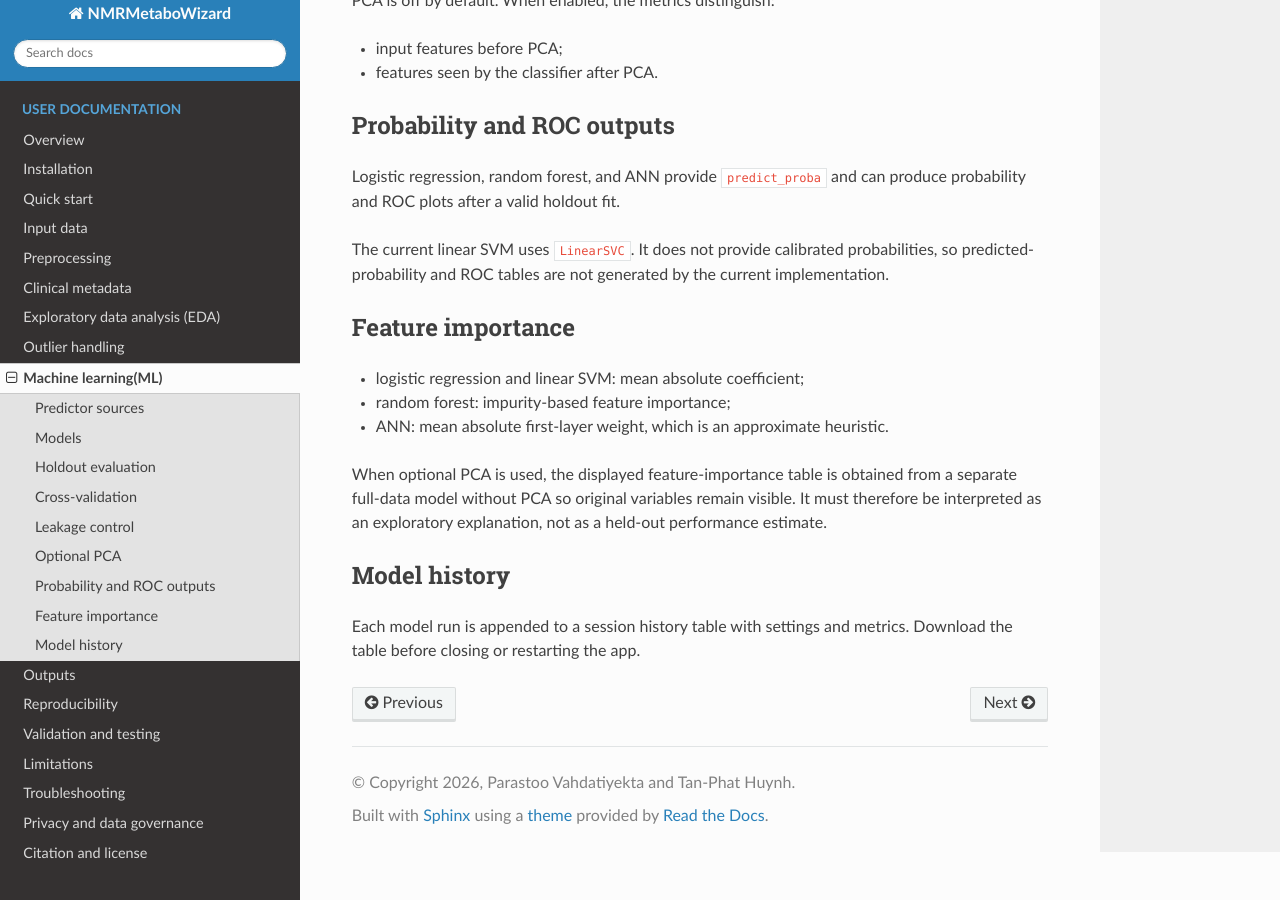
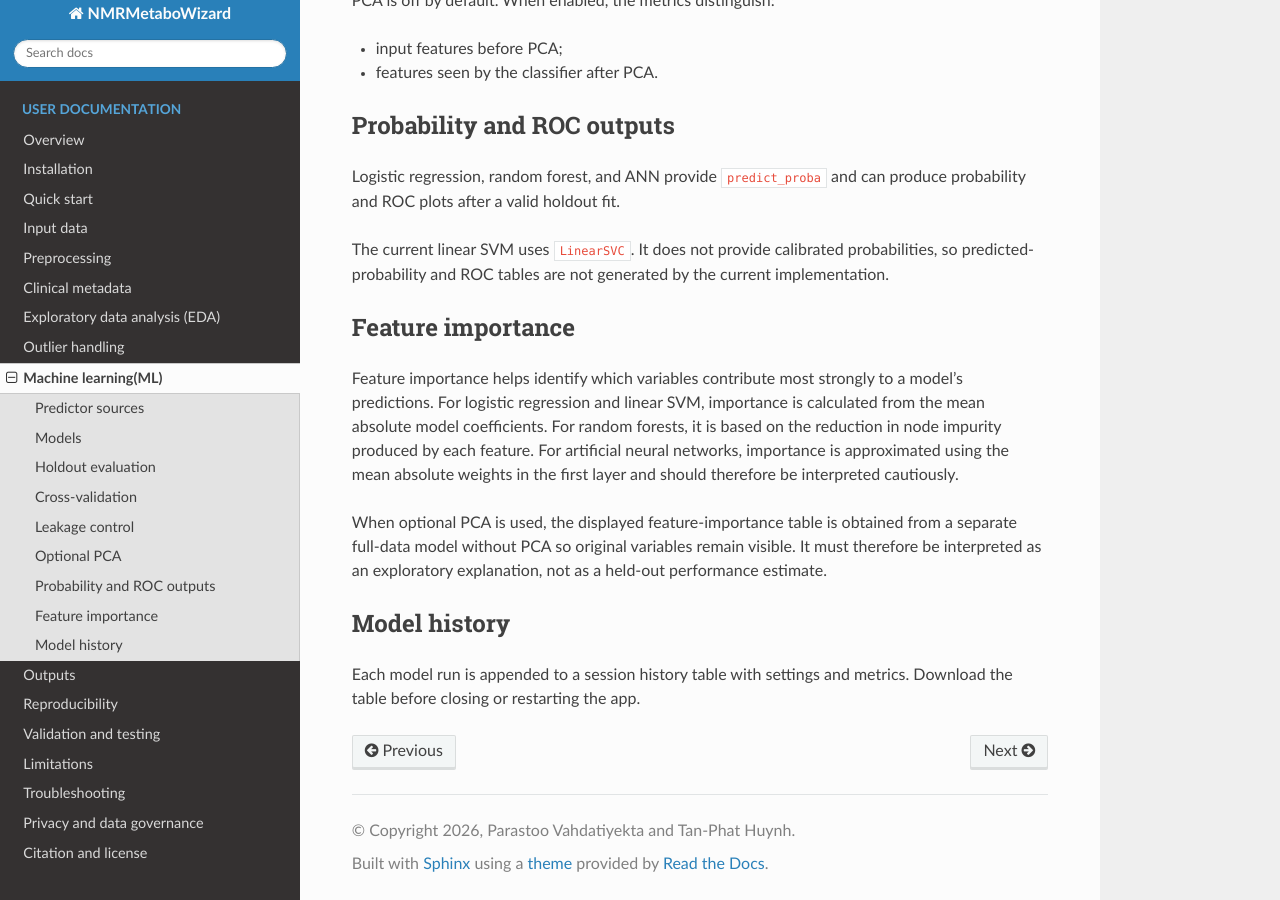
Before and after one commit to Parygithub/NMRMetaboWizard, a Sphinx documentation site: the page built from docs/source/machine_learning.rst, in a window 1280 px wide and 900 px high, scrolled down 1134 px. Built offline with Sphinx 7.4.7 and the Read the Docs theme 3.1.0, drawn with Linux system fonts in a browser that asks for light colours.

Commit message:
Update machine_learning.rst

```diff
--- a/docs/source/machine_learning.rst
+++ b/docs/source/machine_learning.rst
@@ -61,9 +61,9 @@ the current implementation.
 Feature importance
 ------------------
 
-- logistic regression and linear SVM: mean absolute coefficient;
-- random forest: impurity-based feature importance;
-- ANN: mean absolute first-layer weight, which is an approximate heuristic.
+Feature importance helps identify which variables contribute most strongly to a model’s predictions. For logistic regression and linear SVM, importance is calculated
+from the mean absolute model coefficients. For random forests, it is based on the reduction in node impurity produced by each feature. For artificial neural networks,
+importance is approximated using the mean absolute weights in the first layer and should therefore be interpreted cautiously.
 
 When optional PCA is used, the displayed feature-importance table is obtained
 from a separate full-data model without PCA so original variables remain
```
